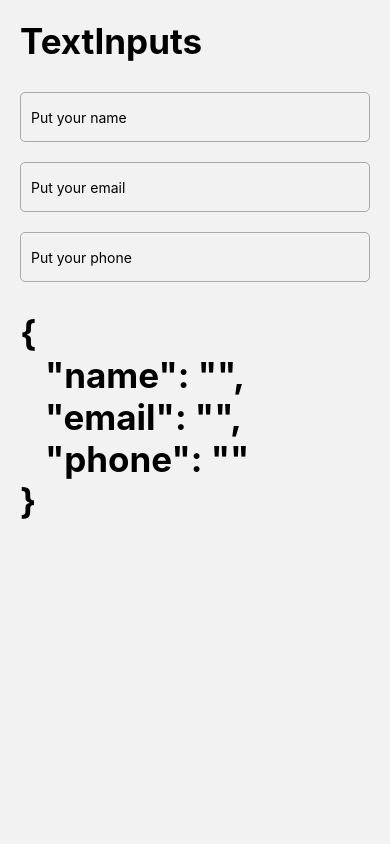
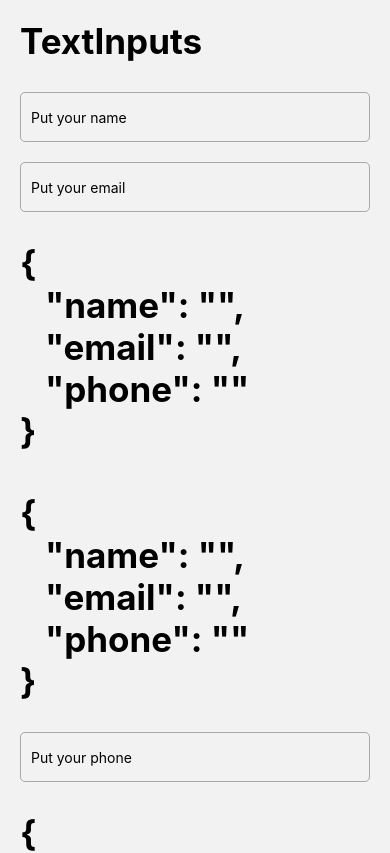
Before and after one commit to belenjn/components-project-react-native, a React Native app: screen /TextInputScreen in a window 390 px wide. Shown: the top 853 px of the page. Built offline with nearby package versions, Linux system fonts and the light colour scheme.

Commit message:
KeyboardAvoidingView added in TextInputScreen

```diff
--- a/src/screens/TextInputScreen.tsx
+++ b/src/screens/TextInputScreen.tsx
@@ -1,6 +1,12 @@
 /* eslint-disable @typescript-eslint/no-unused-vars */
 import React, {useState} from 'react';
-import {StyleSheet, View} from 'react-native';
+import {
+  KeyboardAvoidingView,
+  Platform,
+  ScrollView,
+  StyleSheet,
+  View,
+} from 'react-native';
 import {TextInput} from 'react-native-gesture-handler';
 import {HeaderTitle} from '../components/HeaderTitle';
 import {styles} from '../theme/appTheme';
@@ -20,6 +26,9 @@ export const TextInputScreen = () => {
   };
 
   return (
+    <KeyboardAvoidingView
+      behavior={Platform.OS === 'ios' ? 'padding' : 'height'}>
+      <ScrollView>
         <View style={styles.globalMargin}>
           <HeaderTitle title="TextInputs" />
           <TextInput
@@ -37,6 +46,10 @@ export const TextInputScreen = () => {
             keyboardType="email-address"
             keyboardAppearance="dark"
           />
+          <HeaderTitle title={JSON.stringify(form, null, 3)} />
+
+          <HeaderTitle title={JSON.stringify(form, null, 3)} />
+
           <TextInput
             style={stylesScreen.inputStyle}
             placeholder="Put your phone"
@@ -46,6 +59,8 @@ export const TextInputScreen = () => {
           />
           <HeaderTitle title={JSON.stringify(form, null, 3)} />
         </View>
+      </ScrollView>
+    </KeyboardAvoidingView>
   );
 };
 
```
Lines whose indentation alone changed are shown as unchanged.
